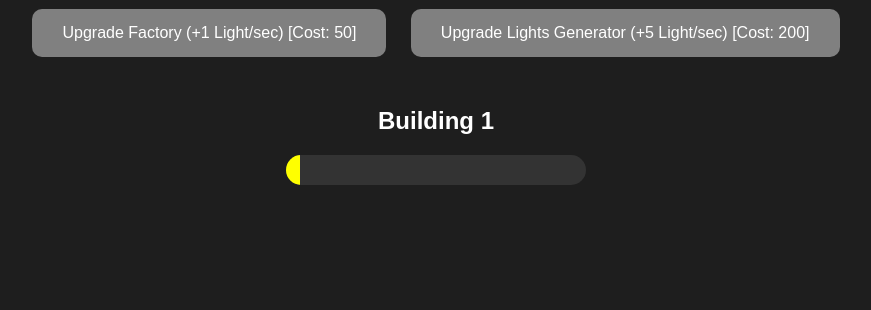
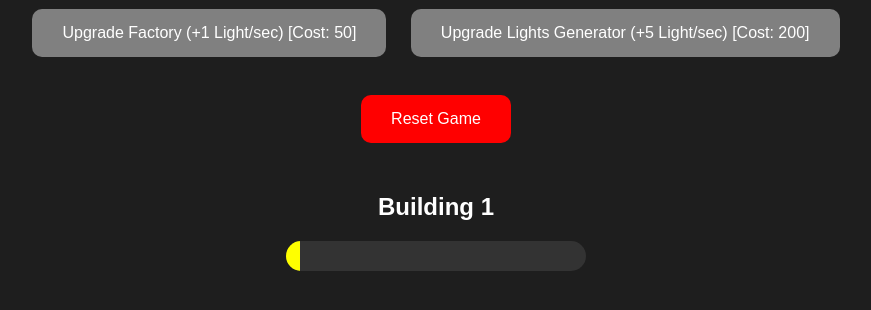
Before and after one commit to NPCUmaru/NPC_Idle_Light, a plain HTML site: page index.html in a window 1280 px wide. Shown: the part 176-486 px from the top of the page, without its empty margins (204-1075 px from the left). Drawn offline with Linux system fonts and the light colour scheme.

Commit message:
Update index.html

```diff
--- a/index.html
+++ b/index.html
@@ -80,6 +80,10 @@
 <button class="button" id="upgradeFactoryButton" onclick="upgradeFactory()">Upgrade Factory (+1 Light/sec) [Cost: 50]</button>
 <button class="button" id="upgradeGeneratorButton" onclick="upgradeLightsGenerator()">Upgrade Lights Generator (+5 Light/sec) [Cost: 200]</button>
 
+<!-- Tombol Reset -->
+<br><br>
+<button class="button" style="background: red;" onclick="resetGame()">Reset Game</button>
+
 <!-- Progress Building -->
 <div class="building">
   <h2 id="buildingName">Building 1</h2>
@@ -161,6 +165,26 @@
     }, 2000);
   }
 
+  // Reset semua data
+  function resetGame() {
+    if (confirm("Are you sure you want to reset the game? All progress will be lost!")) {
+      localStorage.clear();
+      lights = 0;
+      lightPerSecond = 1;
+      upgradeCost = 50;
+      lightsGeneratorCost = 200;
+      buildingProgress = 0;
+      currentBuildingIndex = 0;
+
+      document.getElementById('upgradeFactoryButton').innerText = `Upgrade Factory (+1 Light/sec) [Cost: ${upgradeCost}]`;
+      document.getElementById('upgradeGeneratorButton').innerText = `Upgrade Lights Generator (+5 Light/sec) [Cost: ${lightsGeneratorCost}]`;
+
+      saveProgress();
+      updateUI();
+      alert("Game has been reset!");
+    }
+  }
+
   // Game Loop utama
   function gameLoop() {
     lights += lightPerSecond / 10;
```
